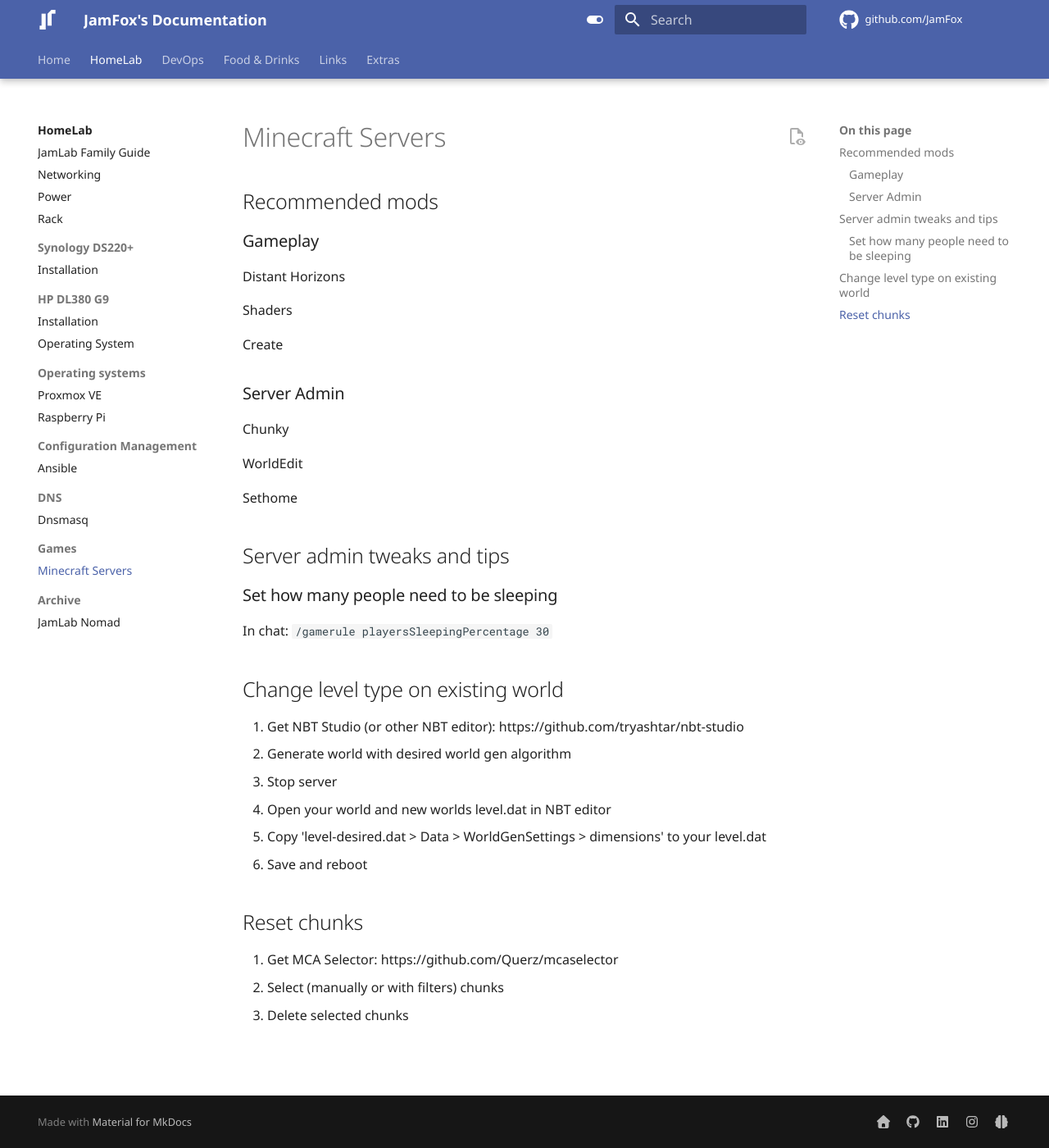
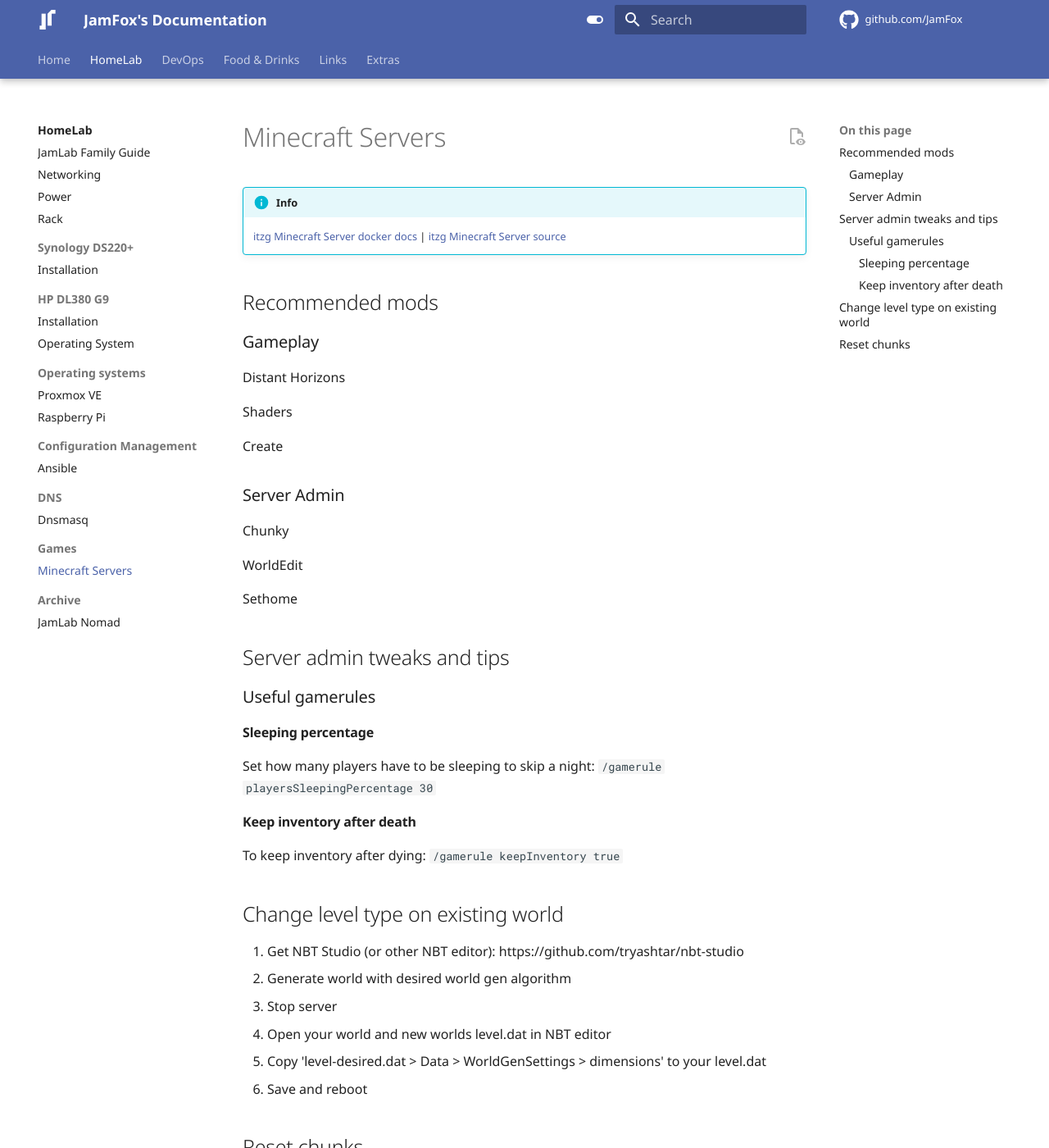
Before and after one commit to JamFox/docs.jamfox.dev, an MkDocs documentation site: the page built from docs/content/homelab/minecraft.md, in a window 1280 px wide and 1400 px high. Shown: the whole window at 82% size. Built offline with MkDocs 1.6.1 and Material for MkDocs 9.7.7, drawn with Linux system fonts in a browser that asks for light colours; comment, search, counter and statistics services are not loaded.

Commit message:
add gamerule

```diff
--- a/docs/content/homelab/minecraft.md
+++ b/docs/content/homelab/minecraft.md
@@ -1,6 +1,10 @@
 ---
 title: "Minecraft Servers"
 ---
+
+!!! info
+    [itzg Minecraft Server docker docs](https://docker-minecraft-server.readthedocs.io/en/latest/) |
+    [itzg Minecraft Server source](https://github.com/itzg/docker-minecraft-server/)
 
 ## Recommended mods
 
@@ -22,9 +26,15 @@ Sethome
 
 ## Server admin tweaks and tips
 
-### Set how many people need to be sleeping
+### Useful gamerules
 
-In chat: `/gamerule playersSleepingPercentage 30`
+#### Sleeping percentage
+
+Set how many players have to be sleeping to skip a night: `/gamerule playersSleepingPercentage 30`
+
+#### Keep inventory after death
+
+To keep inventory after dying: `/gamerule keepInventory true`
 
 ## Change level type on existing world
 
```
